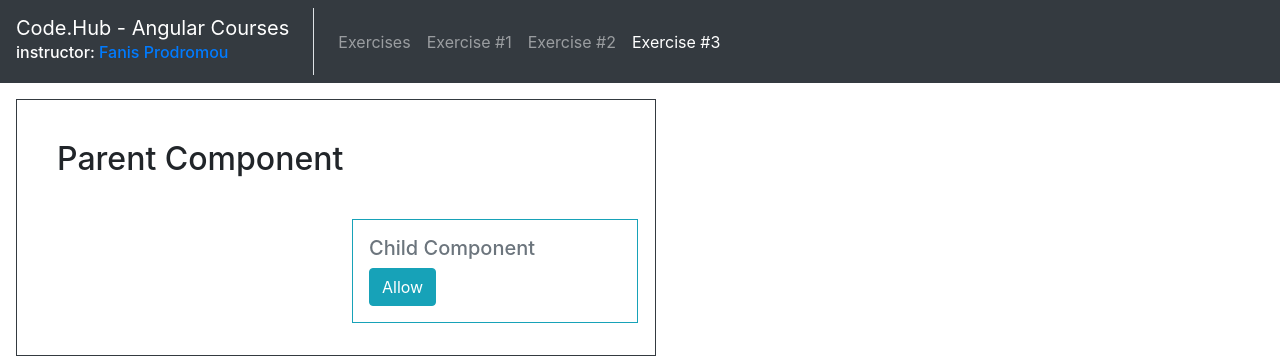
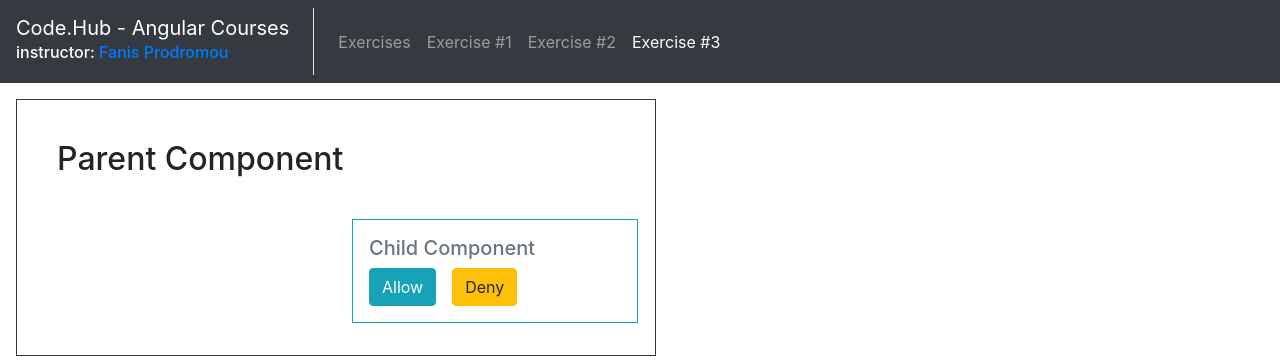
Before and after one commit to Thanos-Pappas/code-hub-angular-courses, an Angular app: page /third-exercise in a window 1280 px wide. Shown: the top 362 px of the page. Built offline with nearby package versions, Linux system fonts and the light colour scheme.

Commit message:
add a second button in Exercise #3

```diff
--- a/src/app/third-ex/parent/child/child.component.ts
+++ b/src/app/third-ex/parent/child/child.component.ts
@@ -4,7 +4,8 @@ import {Component, OnInit, Output, EventEmitter} from '@angular/core';
     selector: 'third-ex-child',
     template: `
         <h5 class="text-muted">Child Component</h5>
-        <button type="button" class="btn btn-info" (click)="allow()">Allow</button>`
+        <button type="button" class="btn btn-info mr-3" (click)="allow(true)">Allow</button>
+        <button type="button" class="btn btn-warning" (click)="allow(false)">Deny</button>`
 })
 export class ChildComponent implements OnInit {
 
@@ -16,7 +17,7 @@ export class ChildComponent implements OnInit {
 
     @Output() allowed = new EventEmitter<boolean>();
 
-    allow() {
-        this.allowed.emit(true);
+    allow(access:boolean) {
+        this.allowed.emit(access);
     }
 }
```
